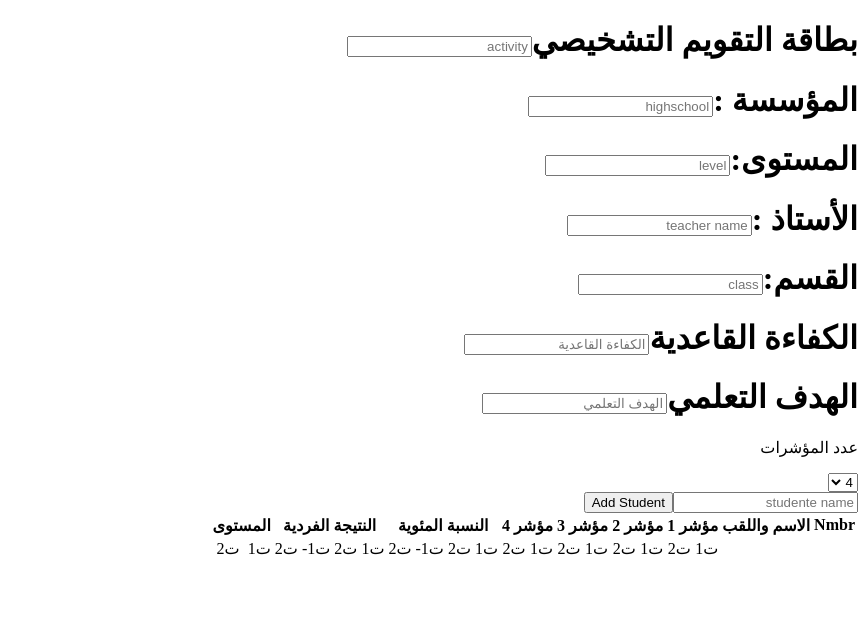
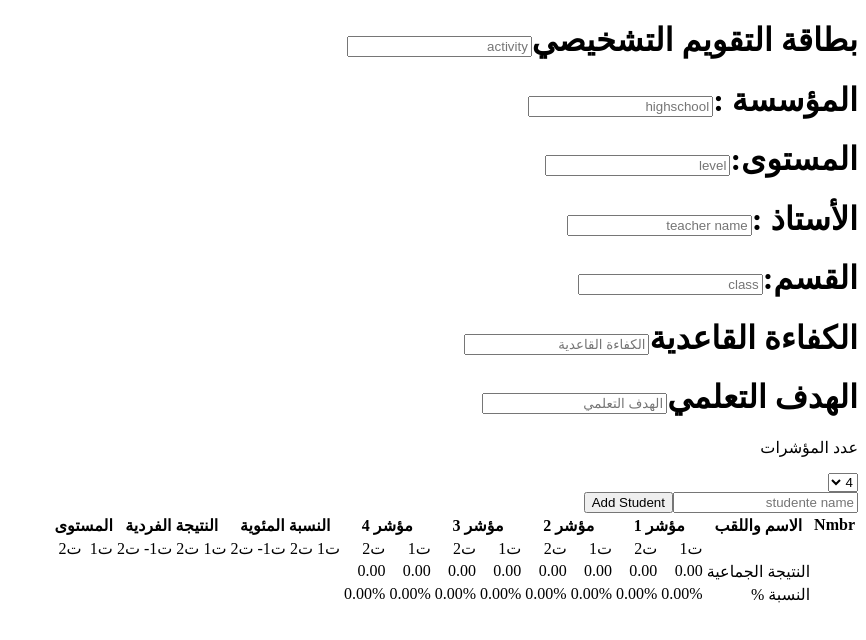
Before and after one commit to ronney0611-dev/EPS-HighSchool, a Next.js app: page /TakwimTachkhisiForm in a window 1280 px wide. Shown: the top 640 px of the page, without its empty margins (414-1280 px from the left). Built offline with nearby package versions, Linux system fonts and the light colour scheme.

Commit message:
interactive first table ! done

```diff
--- a/components/TakwimTshTable.tsx
+++ b/components/TakwimTshTable.tsx
@@ -26,6 +26,31 @@ const TakwimTshTable = () => {
         setStudents(newStudents); // update the state
         console.log(students)
     }
+
+    {/* const totalResult1 = students.reduce((acc, student)=> {
+        return(
+            (acc + student.score.reduce((a, b)=> a + b.t1, 0 ))
+        )
+    },0 );
+
+    const averageT1 = students.length === 0
+    ?0
+    : totalResult1 / students.length; */} //this calculate all t1 score
+
+    const totalT2PerMochir = Array.from({ length: mochir }, (_, i) => {
+        const total = students.reduce((acc, student) => {
+            return acc + student.score[i].t2;
+        }, 0);
+
+        return students.length === 0 ? 0 : total / students.length;
+    });
+    const totalT1PerMochir = Array.from({ length: mochir }, (_, i) => {
+        const total = students.reduce((acc, student) => {
+            return acc + student.score[i].t1;
+        }, 0);
+
+        return students.length === 0 ? 0 : total / students.length;
+    });
 
     return (
         <section dir="rtl" className="mb-10 mx-10  ">
@@ -107,12 +132,54 @@ const TakwimTshTable = () => {
                                     <td className="border">{percentaget1}%</td>
                                     <td className="border">{percentaget2}%</td>
                                     <td className="border"> {t2_t1}%</td>
-                                    <td className="border"></td><td className="border"></td><td className="border"></td>
-                                    <td className="border"></td><td className="border"></td>
+                                    <td className="border">14.23</td><td className="border">14.23</td><td className="border">xx.xx</td>
+                                    <td className="border">cc.cc</td><td className="border">bb..bb</td>
                                 </tr>
                             )
                         })
                     }
+
+                    <tr>
+                        <td className="border"></td>
+                        <td className="border">النتيجة الجماعية</td>
+                        {totalT1PerMochir.map((value, i) => (
+                            <React.Fragment key={i}>
+                                {/* T1 */}
+                                <td className="border">{value.toFixed(2)}</td>
+                                {/*T2 */}
+                                <td className="border">{totalT2PerMochir[i].toFixed(2)}</td>
+                            </React.Fragment>
+                        ))}
+                        <td className="border"></td>
+                        <td className="border"></td>
+                        <td className="border"></td>
+                        <td className="border"></td>
+                        <td className="border"></td>
+                        <td className="border"></td>
+                        <td className="border"></td>
+                        <td className="border"></td>
+                    </tr>
+
+                    <tr>
+                        <td className="border"></td>
+                        <td className="border">النسبة %</td>
+                        {totalT1PerMochir.map((value, i) => (
+                            <React.Fragment key={i}>
+                                {/* T1 */}
+                                <td className="border">{(value *100).toFixed(2)}%</td>
+                                {/*T2 */}
+                                <td className="border">{(totalT2PerMochir[i] * 100).toFixed(2)}%</td>
+                            </React.Fragment>
+                        ))}
+                        <td className="border"></td>
+                        <td className="border"></td>
+                        <td className="border"></td>
+                        <td className="border"></td>
+                        <td className="border"></td>
+                        <td className="border"></td>
+                        <td className="border"></td>
+                        <td className="border"></td>
+                    </tr>
                 </tbody>
             </table>
         </section>
--- a/package.json
+++ b/package.json
@@ -9,6 +9,8 @@
     "lint": "eslint"
   },
   "dependencies": {
+    "html2canvas": "^1.4.1",
+    "jspdf": "^4.2.1",
     "next": "16.2.2",
     "react": "19.2.4",
     "react-dom": "19.2.4"
```
Also changed, not shown: app/documents/[category]/[file]/page.tsx (+4 -5 lines), 1 other file (tests, documents, lock files or other folders).
